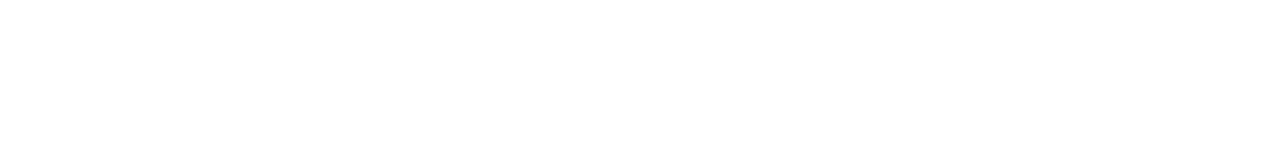
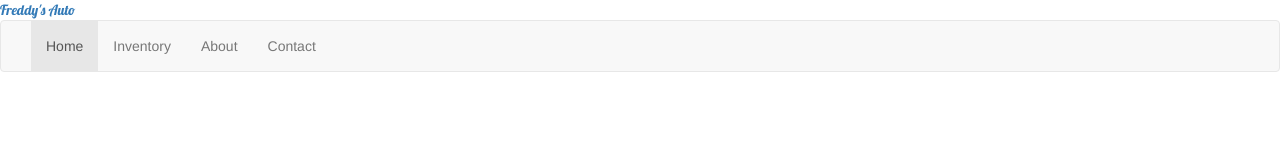
Before and after one commit to alexiz10/car-dealership, a website: page index.html in a window 1280 px wide. Drawn offline with nearby package versions, Linux system fonts and the light colour scheme.

Commit message:
Added navigation and header title to index page

```diff
--- a/index.html
+++ b/index.html
@@ -7,12 +7,42 @@
         <title>Freddy's Auto</title>
         <link rel="stylesheet" href="bower_components/normalize-css/normalize.css">
         <link rel="stylesheet" href="bower_components/bootstrap/dist/css/bootstrap.min.css">
+        <link rel="stylesheet" href="https://fonts.googleapis.com/css?family=Lobster|Oxygen|Slabo+27px">
         <link rel="stylesheet/less" type="text/css" href="style/main.less">
     </head>
     <body>
+        <header>
+            <div>
+                <a href="index.html">
+                    <span class="header-name">Freddy's Auto</span>
+                </a>
+            </div>
+            <nav class="navbar navbar-default">
+                <div class="container-fluid">
+                    <div class="navbar-header">
+                        <button type="button" class="navbar-toggle collapsed" data-toggle="collapse" data-target="#navbar-collapse-1" aria-expanded="false">
+                            <span class="sr-only">Toggle navigation</span>
+                            <span class="icon-bar"></span>
+                            <span class="icon-bar"></span>
+                            <span class="icon-bar"></span>
+                        </button>
+                    </div>
+                    <div class="collapse navbar-collapse" id="navbar-collapse-1">
+                        <ul class="nav navbar-nav">
+                            <li class="active"><a href="index.html">Home <span class="sr-only">(current)</span></a></li>
+                            <li><a href="inventory.html">Inventory</a></li>
+                            <li><a href="about.html">About</a></li>
+                            <li><a href="contact.html">Contact</a></li>
+                        </ul>
+                    </div>
+                </div>
+            </nav>
+        </header>
+        <!-- JavaScript files START -->
         <script src="bower_components/less/dist/less.min.js" type="text/javascript"></script>
         <script src="bower_components/jquery/dist/jquery.min.js" type="text/javascript"></script>
         <script src="bower_components/bootstrap/dist/js/bootstrap.min.js" type="text/javascript"></script>
         <script src="js/script.js" type="text/javascript"></script>
+        <!-- JavaScript files END -->
     </body>
 </html>
--- a/style/main.less
+++ b/style/main.less
@@ -0,0 +1,3 @@
+.header-name {
+    font-family: 'Lobster', cursive;
+}
```
